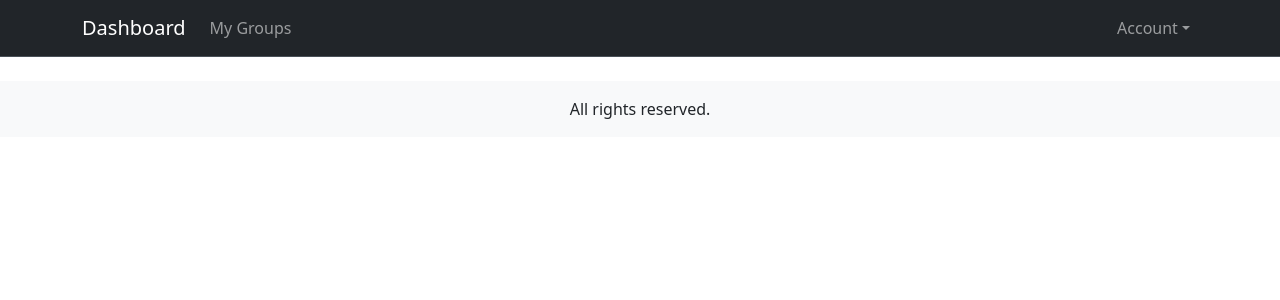
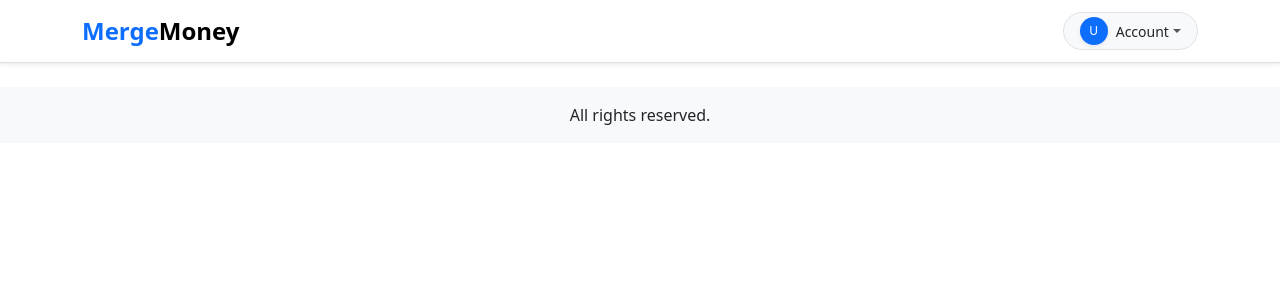
Before and after one commit to Devadarsh4/expense-app-client, a React (Vite) app: page / in a window 1280 px wide. Shown: the top 300 px of the page. Built offline with nearby package versions, Linux system fonts and the light colour scheme; no server answers.

Commit message:
UserHeader.jsx

```diff
--- a/src/components/UserHeader.jsx
+++ b/src/components/UserHeader.jsx
@@ -1,61 +1,108 @@
-import { Link } from "react-router-dom";
+import { Link, useLocation } from "react-router-dom";
 import { useSelector } from "react-redux";
 
 function UserHeader() {
     const user = useSelector((state) => state.userDetails);
+    const location = useLocation();
+
+    // Helper to set active class
+    const isActive = (path) =>
+        location.pathname === path
+            ? "active fw-bold text-primary"
+            : "text-secondary";
 
     return (
-    <nav
-      className="navbar navbar-expand-lg bg-dark border-bottom border-body"
-      data-bs-theme="dark"
+        <nav className="navbar navbar-expand-lg bg-white sticky-top border-bottom shadow-sm py-2">
+            <div className="container">
+                {/* Brand Logo */}
+                <Link
+                    className="navbar-brand fw-bold fs-4 d-flex align-items-center"
+                    to="/dashboard"
                 >
-      <div className="container">
-        {/* BRAND */}
-        <Link className="navbar-brand" to="/dashboard">
-          Dashboard
+                    <span className="text-primary">Merge</span>Money
                 </Link>
 
-        {/* TOGGLER */}
                 <button
-          className="navbar-toggler"
+                    className="navbar-toggler border-0 shadow-none"
                     type="button"
                     data-bs-toggle="collapse"
-          data-bs-target="#navbarSupportedContent"
-          aria-controls="navbarSupportedContent"
-          aria-expanded="false"
-          aria-label="Toggle navigation"
+                    data-bs-target="#userNavbar"
                 >
                     <span className="navbar-toggler-icon" />
                 </button>
 
-        {/* NAV CONTENT */}
-        <div className="collapse navbar-collapse" id="navbarSupportedContent">
-          {/* LEFT SIDE */}
-          <ul className="navbar-nav me-auto mb-2 mb-lg-0">
-            <li className="nav-item">
-              <Link className="nav-link" to="/groups">
-                My Groups
+                <div className="collapse navbar-collapse" id="userNavbar">
+                    {/* Primary App Navigation */}
+                    <ul className="navbar-nav me-auto mb-2 mb-lg-0 ms-lg-4">
+                        {/* <li className="nav-item">
+                            <Link
+                                className={`nav-link px-3 ${isActive(
+                                    "/dashboard"
+                                )}`}
+                                to="/dashboard"
+                            >
+                                <i className="bi bi-speedometer2 me-1"></i>{" "}
+                                Groups
                             </Link>
-            </li>
+                        </li> */}
                     </ul>
 
-          {/* RIGHT SIDE */}
-          <ul className="navbar-nav ms-auto mb-2 mb-lg-0">
+                    {/* User Profile Dropdown */}
+                    <ul className="navbar-nav ms-auto align-items-center">
                         <li className="nav-item dropdown">
-              <span
-                className="nav-link dropdown-toggle"
+                            <Link
+                                className="nav-link dropdown-toggle d-flex align-items-center bg-light rounded-pill px-3 py-1 border"
+                                to="#"
                                 role="button"
                                 data-bs-toggle="dropdown"
                                 aria-expanded="false"
-                style={{ cursor: "pointer" }}
                             >
-                {user?.name || user?.email || "Account"}
+                                <div
+                                    className="rounded-circle bg-primary text-white d-flex align-items-center justify-content-center me-2 shadow-sm"
+                                    style={{
+                                        width: "28px",
+                                        height: "28px",
+                                        fontSize: "12px",
+                                    }}
+                                >
+                                    {user?.name
+                                        ? user.name.charAt(0).toUpperCase()
+                                        : "U"}
+                                </div>
+                                <span className="text-dark fw-medium small">
+                                    {user ? user.name : "Account"}
                                 </span>
+                            </Link>
+                            <ul className="dropdown-menu dropdown-menu-end shadow-lg border-0 mt-2 rounded-3">
+                                <li
+                                    className="px-3 py-2 border-bottom mb-1"
+                                    style={{ minWidth: "200px" }}
+                                >
+                                    <p className="mb-0 small fw-bold text-dark">
+                                        Signed in as
+                                    </p>
+                                    <p className="mb-0 small text-muted">
+                                        {user?.email}
+                                    </p>
+                                </li>
+                                <li>
+                                <li>
+ <Link
+ className="dropdown-item py-2 fw-medium"
+ to="/manage-users"
+ >
+<i className="bi bi-person-check me-2"></i>{" "}
+ Manage Users
+ </Link>
+ </li>
+<hr className="m-0" />
 
-              <ul className="dropdown-menu dropdown-menu-end">
-                <li>
-                  <Link className="dropdown-item" to="/logout">
-                    Logout
+                                    <Link
+                                        className="dropdown-item py-2 text-danger fw-medium"
+                                        to="/logout"
+                                    >
+                                        <i className="bi bi-box-arrow-right me-2"></i>{" "}
+                                        Sign Out
                                     </Link>
                                 </li>
                             </ul>
```
Lines whose indentation alone changed are shown as unchanged.
